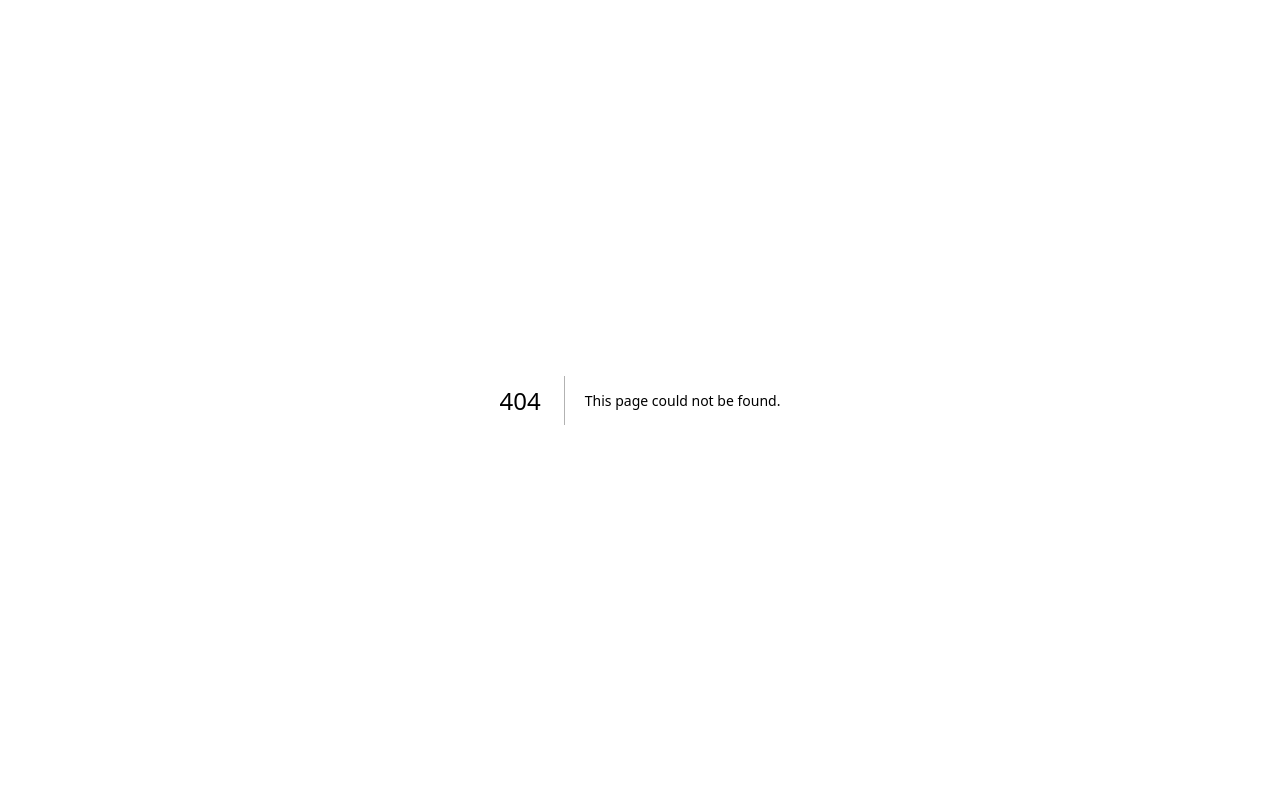
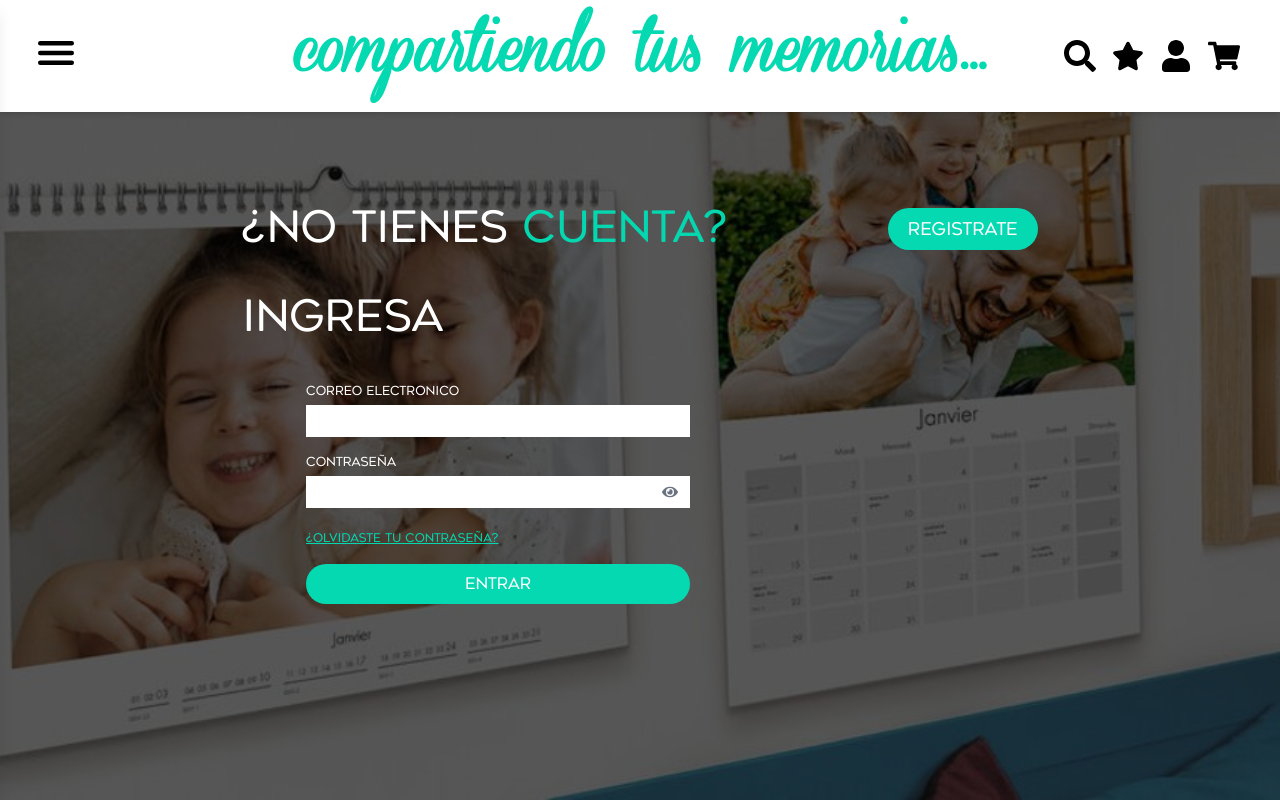
Before and after one commit to paty-tca2/tarjetas-con-amor, a Next.js app: page /auth/login in a window 1280 px wide. Before the commit this address had no page. Shown: the top 800 px of the page. Built offline with nearby package versions, Linux system fonts and the light colour scheme.

Commit message:
correciones-login-signup

```diff
--- /dev/null
+++ b/src/app/(protected)/my-account/page.tsx
@@ -0,0 +1,45 @@
+import React from 'react';
+import { Gift, MapPin, User, CreditCard, Calendar, Users, Heart, Briefcase, LogOut } from 'lucide-react';
+import { LucideIcon } from 'lucide-react';
+
+const SidebarItem = ({ icon: Icon, text }: { icon: LucideIcon; text: string }) => (
+  <div className="flex items-center space-x-2 py-2 px-4 hover:bg-gray-100 cursor-pointer">
+    <Icon size={20} />
+    <span>{text}</span>
+  </div>
+);
+
+const Sidebar = () => (
+  <div className="w-64 bg-white border-r font-geometos border-gray-200 text-black h-screen">
+    <SidebarItem icon={Gift} text="Mi cuenta" />
+    <SidebarItem icon={User} text="Pedidos" />
+    <SidebarItem icon={MapPin} text="Direcciones de envio" />
+    <SidebarItem icon={CreditCard} text="Metodos de pago" />
+    <SidebarItem icon={Calendar} text="Recordatorios" />
+    <div className="border-t border-gray-200 mt-4">
+      <SidebarItem icon={LogOut} text="Cerrar sesión" />
+    </div>
+  </div>
+);
+
+const Header = ({  }) => (
+  <div className="bg-white p-4 rounded-lg m-4 flex items-center space-x-4">
+    <img src="/api/placeholder/50/50" alt="Profile" className="w-12 h-12 rounded-full" />
+    <div>
+      <h2 className="text-xl font-bold">Hey </h2>
+      <p className="text-gray-600">It's nice to see you, come on in...</p>
+    </div>
+  </div>
+);
+
+const App = () => (
+  <div className="flex mt-28 bg-white"> {/* Add top margin */}
+    <Sidebar />
+    <div className="flex-1">
+      <Header />
+      {/* Other content would go here */}
+    </div>
+  </div>
+);
+
+export default App;
--- a/src/app/pages/signIn.tsx
+++ b/src/app/auth/login/page.tsx
@@ -1,8 +1,12 @@
 "use client";
 import Image from "next/image";
-import React from "react";
+import Link from "next/link";
+import React, { useState } from "react";
+import { FaEye, FaEyeSlash } from "react-icons/fa";
 
 export default function SignIn() {
+    const [showPassword, setShowPassword] = useState(false);
+
     return (
         <div className="relative flex flex-col min-h-screen justify-center items-center">
             <div className="absolute inset-0 z-0 w-full h-full overflow-hidden bg-black bg-opacity-65">
@@ -27,38 +31,55 @@ export default function SignIn() {
                                 <span style={{color: "#04d7af"}}>cuenta?</span>
                             </h1>
                         </div>
+                        <Link href="/auth/sign-up">
                         <button
                             className="bg-[#04d9b2] hover:bg-[#5D60a6] font-geometos rounded-full text-white px-5 py-2 text-[1rem] sm:text-[1.1rem]">
-                            REGÍSTRATE
+                            REGISTRATE
                         </button>
+                        </Link>
                     </div>
                     <h1 className="text-[1.6rem] sm:text-[1.8rem] md:text-[2.7rem] font-geometos">
                         <span style={{color: "#ffffff"}}>INGRESA</span>
                     </h1>
                 </div>
 
-                <div className="w-full pl-16 max-w-md justify-center">
+                <div className="w-full pl-16 max-w-md ">
                     <form className="flex flex-col mt-4 items-end justify-end space-y-4">
                         <div className="w-full">
-                            <input
-                                className="w-full p-3 text-black rounded-sm text-sm"
-                                type="text"
-                                id="email"
-                                placeholder="CORREO ELÉCTRONICO"
-                            />
+                            <label className="block text-white text-[0.78rem] font-geometos pb-1"
+                                       htmlFor="email">CORREO ELECTRONICO</label>
+                             <input
+                                    className="w-full p-1 text-black"
+                                    type="email"
+                                    id="confirmEmail"
+                                />
                         </div>
                         <div className="w-full">
+                            <label className="block text-white text-[0.78rem] font-geometos pb-1"
+                                       htmlFor="password">CONTRASEÑA</label>
+                            <div className="relative">
                             <input
-                                className="w-full p-3 text-black rounded-sm text-sm"
-                                type="password"
-                                id="password"
-                                placeholder="CONTRASEÑA"
-                            />
+                                    className="w-full p-1 text-black placeholder:text-xs"
+                                    type={showPassword ? "text" : "password"}
+                                    id="password"
+                                />
+                                <button
+                                    type="button"
+                                    className="absolute inset-y-0 right-0 pr-3 flex items-center"
+                                    onClick={() => setShowPassword(!showPassword)}
+                                >
+                                    {showPassword ? (
+                                        <FaEyeSlash className="text-gray-500" />
+                                    ) : (
+                                        <FaEye className="text-gray-500" />
+                                    )}
+                                </button>
+                            </div>
                         </div>
 
                         <div className="w-full text-left">
                             <a href="/privacy" className="text-xs font-geometos text-[#04d7af] underline">
-                                FORGOT YOUR PASSWORD?
+                                ¿Olvidaste tu contraseña?
                             </a>
                         </div>
 
@@ -66,7 +87,7 @@ export default function SignIn() {
                             <button
                                 className="bg-[#04d9b2] hover:bg-[#5D60a6] font-geometos rounded-full text-white w-full py-2 text-[1rem]"
                             >
-                                LOGIN
+                                ENTRAR
                             </button>
                         </div>
                     </form>
--- a/src/app/pages/signup.tsx
+++ b/src/app/auth/sign-up/page.tsx
@@ -1,7 +1,8 @@
 // pages/index.js
 "use client"
 import Image from 'next/image';
-import styles from "./styles/signup.module.css";
+import Link from 'next/link';
+
 import React, { useState } from "react";
 
 
@@ -24,7 +25,7 @@ export default function SignUp() {
                         alt="Descripción de la imagen"
                         layout="fill"
                         objectFit="cover"
-                        className={`w-full ${styles.customImage}`}
+                        className={`w-full`}
                     />
                 </div>
             </div>
@@ -42,9 +43,11 @@ export default function SignUp() {
                                 <span style={{color: "#04d7af"}}>cuenta?</span>
                             </h1>
                         </div>
+                        <Link href="/auth/login">
                         <button
                             className="bg-[#04d9b2] hover:bg-[#5D60a6] font-geometos rounded-full text-white w-[7rem] h-10 text-[1rem] sm:text-[1.25rem]">INGRESA
                         </button>
+                        </Link>
                     </div>
                     <h1 className="text-[1.6rem] sm:text-[1.8rem] md:text-[2.7rem] font-geometos">
                         <span style={{color: "#ffffff"}}>¿No tienes? </span>
@@ -160,7 +163,7 @@ export default function SignUp() {
                             />
                         </div>
                         <h2 className="text-lg font-bold mb-2 text-[#5d60a6] font-geometos text-center">Beneficios</h2>
-                        <div className="flex flex-col text-[#5d60a6] space-y-4 text-[0.88rem] font-barlow">
+                        <div className="flex flex-col text-[#5d60a6] space-y-4 text-[0.88rem] font-geometos">
                             <div className="normal-case">
                                 <p className="pb-3">1) Recordatorios:</p>
                                 <p>Nunca vuelvas a olvidar una ocasión especial.</p>
--- a/src/app/layout.tsx
+++ b/src/app/layout.tsx
@@ -1,6 +1,8 @@
 import type { Metadata } from "next";
 import { Inter } from "next/font/google";
 import "./globals.css";
+import Header from "@/components/header";
+import Footer from "@/components/footer";
 
 const inter = Inter({ subsets: ["latin"] });
 
@@ -26,7 +28,13 @@ export default function RootLayout({
         <meta name="msapplication-TileColor" content="#da532c" />
         <meta name="theme-color" content="#ffffff" />
       </head>
-      <body className={inter.className}>{children}</body>
+      <body className={`${inter.className} flex bg-white flex-col min-h-screen`}>
+        <Header />
+        <main className="flex-grow">
+          {children}
+        </main>
+        <Footer />
+      </body>
     </html>
   );
 }
--- a/src/app/page.tsx
+++ b/src/app/page.tsx
@@ -7,7 +7,7 @@ import PromoSouvenirComponent from '@/components/promo-souvenir';
 import SocialMediaIcons from '@/components/socials';
 import TestimonialsComponent from '@/components/testimonials';
 import React from 'react';
-import SignIn from "@/app/pages/signIn";
+
 
 export default function Home() {
   return (
--- a/src/components/header.tsx
+++ b/src/components/header.tsx
@@ -3,6 +3,7 @@ import React, { useState } from 'react';
 import { IoMenu } from "react-icons/io5";
 import { FaSearch, FaStar, FaUser, FaShoppingCart } from "react-icons/fa";
 import SideMenu from './slide-in';
+import Link from 'next/link'; // Add this import
 
 const Header: React.FC = () => {
   const [isSideMenuOpen, setIsSideMenuOpen] = useState(false);
@@ -27,7 +28,9 @@ const Header: React.FC = () => {
         <div className="flex items-center space-x-2 md:space-x-4 ml-auto z-10">
           <FaSearch className="text-black h-6 w-6 md:h-8 md:w-8 hidden md:block" />
           <FaStar className="text-black h-6 w-6 md:h-8 md:w-8 hidden md:block" />
-          <FaUser className="text-black h-6 w-6 md:h-8 md:w-8" />
+          <Link href="/auth/sign-up">
+            <FaUser className="text-black h-6 w-6 md:h-8 md:w-8 cursor-pointer" />
+          </Link>
           <FaShoppingCart className="text-black h-6 w-6 md:h-8 md:w-8" />
         </div>
       </header>
```
